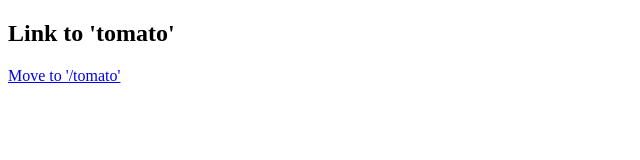
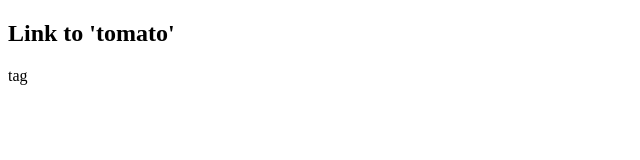
Before and after one commit to skandla2002/next-app, a Next.js app: page / in a window 1280 px wide. Shown: the top 160 px of the page, without its empty margins (0-640 px from the left). Built offline with nearby package versions, Linux system fonts and the light colour scheme.

Commit message:
Link 존재 여부 값으로 처리 가능 및 설정 변경

```diff
--- a/pages/index.jsx
+++ b/pages/index.jsx
@@ -1,11 +1,20 @@
 import Link from "next/link";
+
+function Child() {
+  return <div>Child</div>;
+}
 
 function App() {
   return (
     <div>
       <h2>Link to 'tomato'</h2>
       <Link href="/tomato">
-        <a>Move to '/tomato'</a>
+        {/* a tag가 있어야 클릭도 되고 history 저정되어 백스페이스바로 선택 가능함 */}
+        {/* <a>Move to '/tomato'</a> */}
+        {/* 컴포넌트가 내부에 있는 경우는 동작하지 않음  */}
+        {/* <Child />  */}
+        {/* 일반 태그는 동작함 */}
+        <div>tag</div>
       </Link>
     </div>
   );
```
